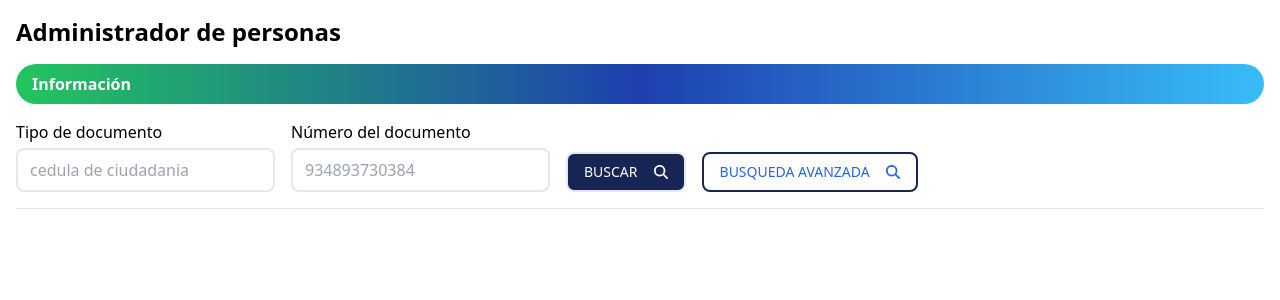
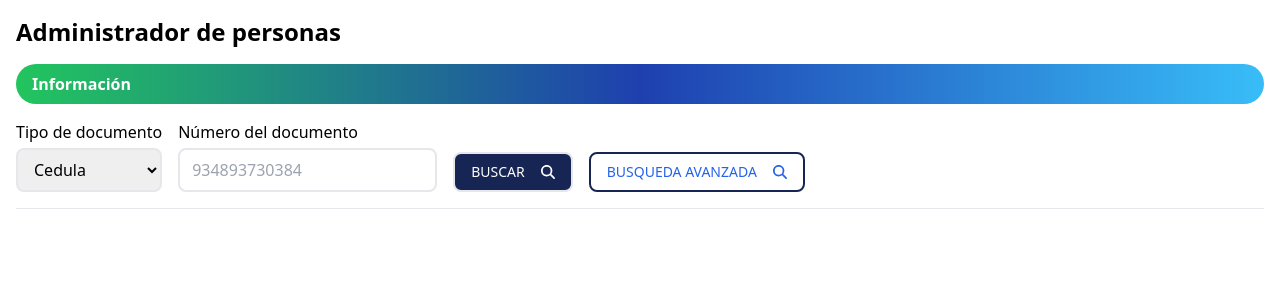
Before and after one commit to Jeanza94/mac-front, a React (Vite) app: page / in a window 1280 px wide. Shown: the top 300 px of the page. Built offline with nearby package versions, Linux system fonts and the light colour scheme.

Commit message:
enlace con el backend por documento

```diff
--- a/src/App.tsx
+++ b/src/App.tsx
@@ -6,7 +6,7 @@ import { UserForm } from './components/forms'
 
 const App = () => {
 
-  const { isOpenAdvancedSearch, isOpenUserForm } = useContext(UserContext)
+  const { isOpenAdvancedSearch, isOpenUserForm, currentUser } = useContext(UserContext)
 
   return (
     <main className="p-4 flex flex-col gap-4">
@@ -20,7 +20,7 @@ const App = () => {
       <hr />
 
       {
-        isOpenUserForm && (
+        currentUser && isOpenUserForm && (
           <UserForm />
         )
       }
--- a/src/components/forms/FormScreenOne.tsx
+++ b/src/components/forms/FormScreenOne.tsx
@@ -2,15 +2,13 @@ import { faMagnifyingGlass } from "@fortawesome/free-solid-svg-icons/faMagnifyin
 import { Button } from "../buttons"
 import { Input } from "../inputs"
 import { useFormScreenOne } from "../../hooks/forms"
-import { ErrorText } from "."
-import { useContext } from 'react';
-import { UserContext } from "../../context/users"
+import { ErrorText, documentChoices } from "."
 
 
 export const FormScreenOne = () => {
 
-  const {onOpenAdvancedSearch} = useContext(UserContext)
-  const { errors, handleSubmit, onSubmit, register } = useFormScreenOne()
+
+  const { errors, handleSubmit, onSubmit, register, onOpenAdvancedSearch } = useFormScreenOne()
 
 
   return (
@@ -20,19 +18,25 @@ export const FormScreenOne = () => {
     >
       <label className="flex flex-col gap-1">
         <span>Tipo de documento</span>
-        <Input
-          type="text"
-          placeholder="cedula de ciudadania"
+
+        <select
+          defaultValue='1'
+          className="border-2 px-3 py-2 rounded-lg focus:outline-none focus:shadow-primary"
           {
-          ...register('documentType', {
-            required: { value: true, message: "Campo obligatorio" },
-            minLength: { value: 3, message: "Minimo de caracteres es 3" }
-          })
+          ...register('documentType')
           }
-        />
-        {
-          errors.documentType?.message && <ErrorText text={errors.documentType.message} />
-        }
+        >
+          {
+            documentChoices.map(type => (
+              <option
+                value={type.value}
+                key={type.id}
+              >
+                {type.label}
+              </option>
+            ))
+          }
+        </select>
       </label>
 
       <label className="flex flex-col gap-1">
@@ -48,7 +52,7 @@ export const FormScreenOne = () => {
           }
         />
         {
-          errors.documentNumber?.message && <ErrorText text={errors.documentNumber.message}/>
+          errors.documentNumber?.message && <ErrorText text={errors.documentNumber.message} />
         }
       </label>
 
--- a/src/components/forms/UserForm.tsx
+++ b/src/components/forms/UserForm.tsx
@@ -9,7 +9,7 @@ import { UserContext } from "../../context/users"
 
 export const UserForm = () => {
 
-  const { onCloseUserForm } = useContext(UserContext)
+  const { onCloseUserForm, currentUser } = useContext(UserContext)
   const { errors, register, onSubmit, handleSubmit } = useUserForm()
 
   return (
@@ -37,6 +37,7 @@ export const UserForm = () => {
                   minLength: { value: 3, message: "Minimo 3 caracteres" }
                 })
                 }
+                defaultValue={currentUser![info.name] as any}
               />
               {
                 errors[info.name]?.message && <ErrorText text={ errors[info.name]!.message!} />
--- a/src/components/forms/dataUserForm.ts
+++ b/src/components/forms/dataUserForm.ts
@@ -7,31 +7,38 @@ interface DataUserForm {
   placeholder:string
 }
 
-type UserFormData = "firstName" |"middleName" |"surName" |"lastName" |"birth" |"country" |"gender" |"status"
+type UserFormData = "firstname" |"middle_name" |"surname" |"lastname" |"birth" |"country" |"gender" |"status"
+
+export interface GenericChoices {
+  id: string,
+  value: string,
+  label: string
+}
+
 
 export const dataUserForm: DataUserForm[] = [
   {
     id: uuid(),
     label: "primer nombre",
-    name: "firstName",
+    name: "firstname",
     placeholder: "pepito"
   },
   {
     id: uuid(),
     label: "segundo nombre",
-    name: "middleName",
+    name: "middle_name",
     placeholder: "alfredo"
   },
   {
     id: uuid(),
     label: "primer apellido",
-    name: "surName",
+    name: "surname",
     placeholder: "hernandez"
   },
   {
     id: uuid(),
     label: "segundo apellido",
-    name: "lastName",
+    name: "lastname",
     placeholder: "ricotta"
   },
   {
@@ -59,3 +66,78 @@ export const dataUserForm: DataUserForm[] = [
     placeholder: "soltero"
   },
 ]
+
+
+export const documentChoices: GenericChoices[] = [
+  {
+    id: uuid(),
+    label: 'Cedula',
+    value: '1'
+  },
+  {
+    id: uuid(),
+    label: 'Pasaporte',
+    value: '2'
+  },
+  {
+    id: uuid(),
+    label: 'Visa',
+    value: '3'
+  },
+  {
+    id: uuid(),
+    label: 'Otro',
+    value: '4'
+  },
+]
+
+export const genderChoices: GenericChoices[] = [
+  {
+    id: uuid(),
+    label: 'Masculino',
+    value: 'M'
+  },
+  {
+    id: uuid(),
+    label: 'Femenino',
+    value: 'F'
+  },
+  {
+    id: uuid(),
+    label: 'Otro',
+    value: 'O'
+  },
+]
+
+export const statusChoices: GenericChoices[] = [
+  {
+    id: uuid(),
+    label: 'Soltero',
+    value: '1'
+  },
+  {
+    id: uuid(),
+    label: 'Casado',
+    value: '2'
+  },
+  {
+    id: uuid(),
+    label: 'Unión libre',
+    value: '3'
+  },
+  {
+    id: uuid(),
+    label: 'Separado',
+    value: '4'
+  },
+  {
+    id: uuid(),
+    label: 'Divorciado',
+    value: '5'
+  },
+  {
+    id: uuid(),
+    label: 'Viudo',
+    value: '6'
+  },
+]
--- a/src/context/users/UserContext.ts
+++ b/src/context/users/UserContext.ts
@@ -1,12 +1,15 @@
 import { createContext } from "react";
+import { UserResponse } from "../../components/interfaces";
 
 interface UserContextProps {
   isOpenAdvancedSearch: boolean,
   isOpenUserForm: boolean,
+  currentUser?: UserResponse,
   onCloseAdvancedSearch: () => void,
   onCloseUserForm: () => void,
   onOpenAdvancedSearch: () => void,
   onOpenUserForm: () => void,
+  setCurrentUser: (user: UserResponse | undefined) => void
 }
 
 
--- a/src/context/users/UserProvider.tsx
+++ b/src/context/users/UserProvider.tsx
@@ -1,9 +1,11 @@
 import { FC, PropsWithChildren, useReducer } from "react"
 import { UserContext, userReducer } from "."
+import { UserResponse } from "../../components/interfaces"
 
 export interface UserState {
+  currentUser?: UserResponse,
   isOpenAdvancedSearch: boolean,
-  isOpenUserForm: boolean
+  isOpenUserForm: boolean,
 }
 
 const INITIAL_STATE: UserState = {
@@ -26,8 +28,13 @@ export const UserProvider: FC<PropsWithChildren> = ({children}) => {
   const onOpenUserForm = () => {
     dispatch({type: "setIsOpenUserForm", payload: true})
   }
+
   const onCloseUserForm = () => {
     dispatch({type: "setIsOpenUserForm", payload: false})
+  }
+
+  const setCurrentUser = (user: UserResponse | undefined) => {
+    dispatch({type: "serCurrentUser", payload: user})
   }
 
   return (
@@ -37,7 +44,8 @@ export const UserProvider: FC<PropsWithChildren> = ({children}) => {
         onCloseAdvancedSearch,
         onCloseUserForm,
         onOpenAdvancedSearch,
-        onOpenUserForm
+        onOpenUserForm,
+        setCurrentUser
       }}
     >
       {children}
--- a/src/context/users/userReducer.ts
+++ b/src/context/users/userReducer.ts
@@ -1,8 +1,10 @@
 import { UserState } from ".";
+import { UserResponse } from "../../components/interfaces";
 
 type UserAction =
 | {type: "setIsOpenAdvancedSearch", payload: boolean}
 | {type: "setIsOpenUserForm", payload: boolean}
+| {type: "serCurrentUser", payload: UserResponse | undefined}
 
 export const userReducer = (state: UserState, {payload, type}: UserAction): UserState => {
   switch (type) {
@@ -16,6 +18,11 @@ export const userReducer = (state: UserState, {payload, type}: UserAction): User
         ...state,
         isOpenUserForm: payload
       }
+    case "serCurrentUser":
+      return {
+        ...state,
+        currentUser: payload
+      }
     default:
       return state
   }
--- a/src/hooks/forms/useFormScreenOne.ts
+++ b/src/hooks/forms/useFormScreenOne.ts
@@ -1,4 +1,8 @@
 import { useForm, SubmitHandler } from "react-hook-form"
+import { macApi } from "../../api"
+import { UserResponse } from "../../components/interfaces"
+import { useContext } from 'react';
+import { UserContext } from "../../context/users";
 
 interface FormData {
   documentType: string,
@@ -6,16 +10,27 @@ interface FormData {
 }
 
 export const useFormScreenOne = () => {
-
+  const { onOpenAdvancedSearch, setCurrentUser, onOpenUserForm } = useContext(UserContext)
   const {register, handleSubmit, formState: {errors}} = useForm<FormData>()
 
-  const onSubmit: SubmitHandler<FormData> = (data) => {
-    console.log({data})
+  const onSubmit: SubmitHandler<FormData> = async({documentNumber, documentType}) => {
+
+    const url = `/api/personas?document_type=${documentType}&document_number=${documentNumber}`
+
+    try {
+      const {data} = await macApi.get<UserResponse[]>(url)
+      if (data.length === 0) return
+      setCurrentUser(data[0])
+      onOpenUserForm()
+    } catch (error) {
+      console.log(error)
+    }
   }
 
   return {
     errors,
     handleSubmit,
+    onOpenAdvancedSearch,
     onSubmit,
     register,
   }
--- a/src/main.tsx
+++ b/src/main.tsx
@@ -6,8 +6,8 @@ import './index.css'
 
 ReactDOM.createRoot(document.getElementById('root')!).render(
   <React.StrictMode>
-      <UserProvider>
-        <App />
-      </UserProvider>
+    <UserProvider>
+      <App />
+    </UserProvider>
   </React.StrictMode>,
 )
```
Also changed, not shown: src/components/interfaces/User.ts (+8 -4 lines).
